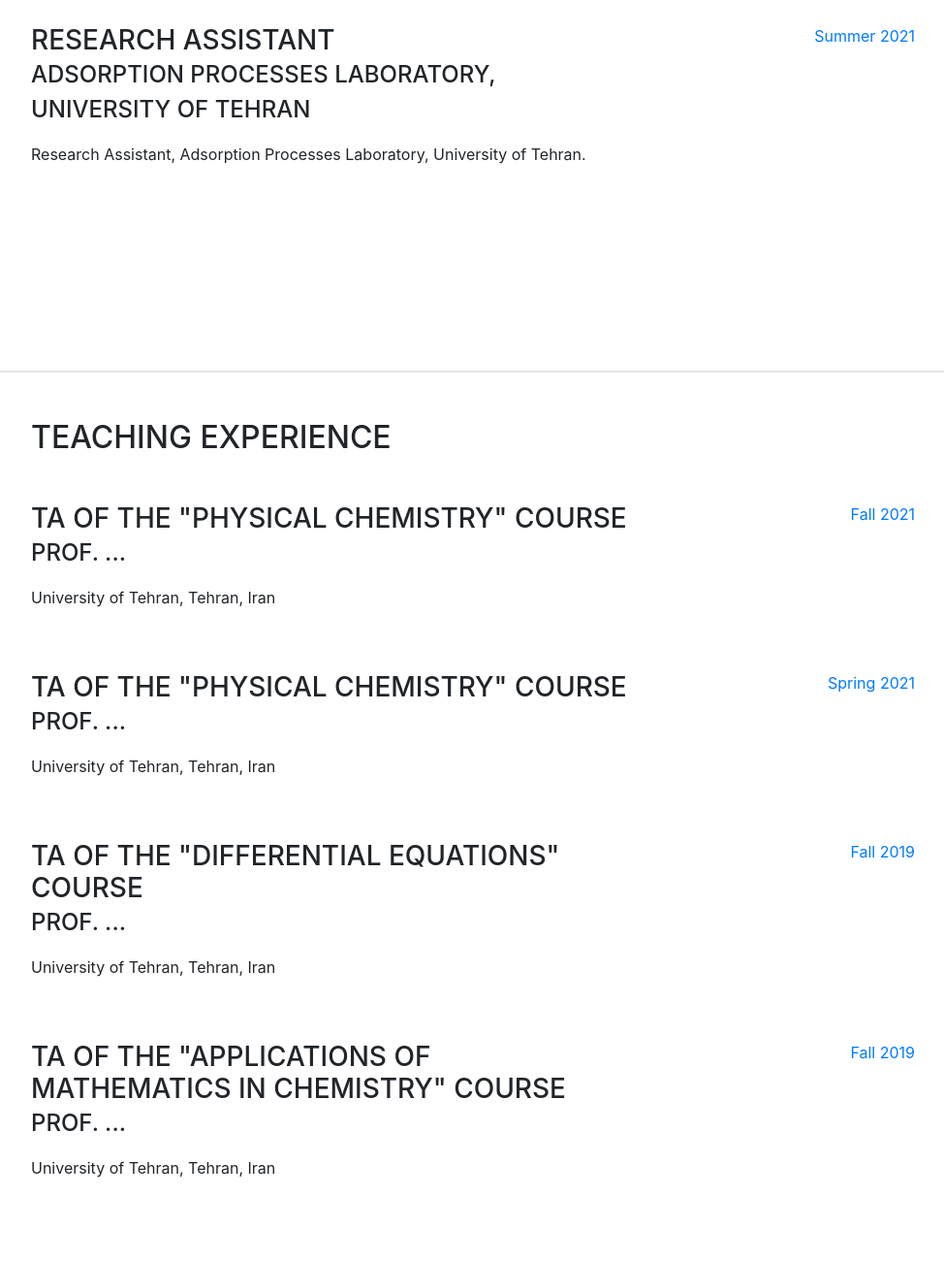
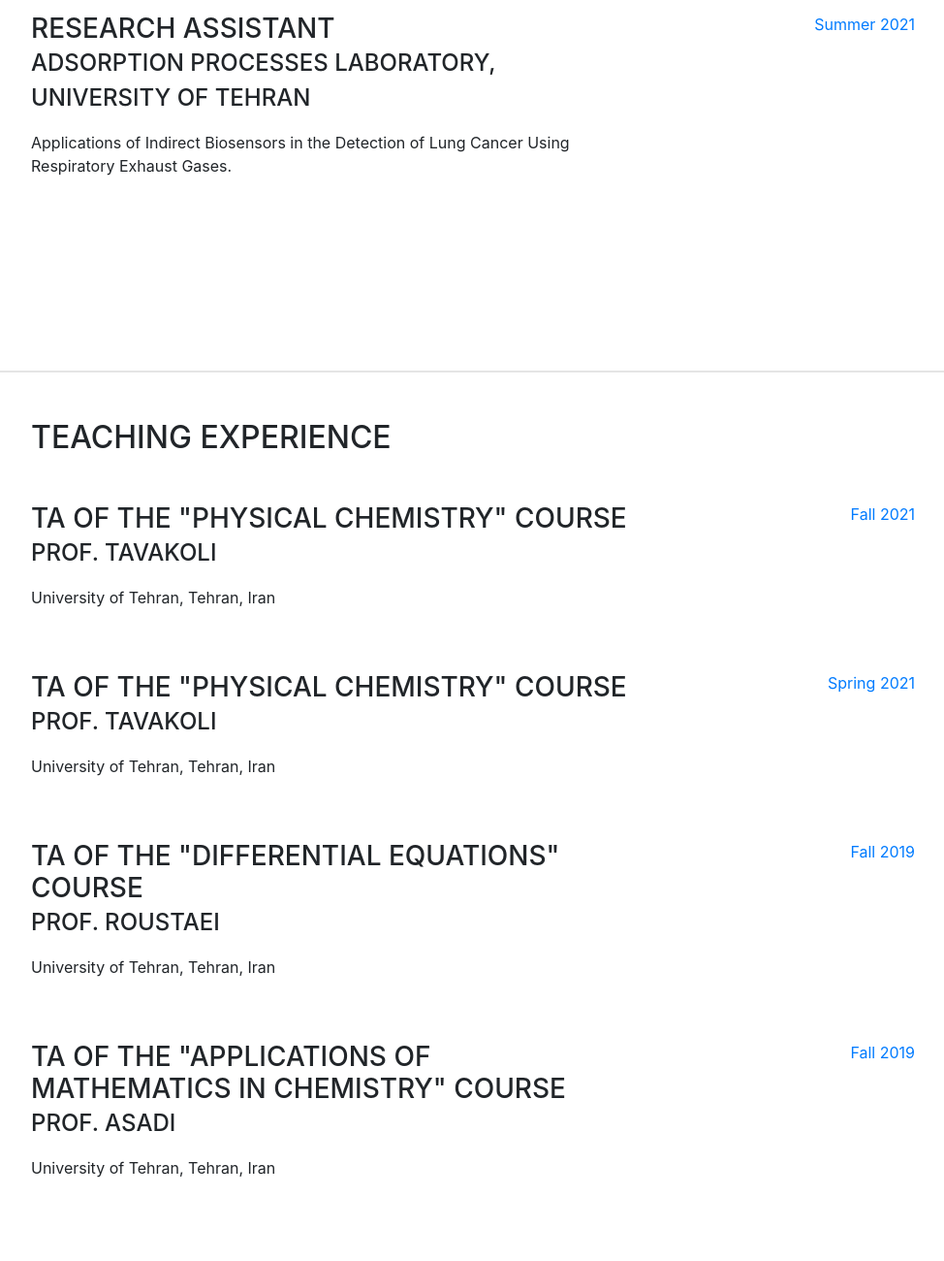
Before and after one commit to reyghorbani/reyghorbani.github.io, a website with bundled scripts: page index.html in a window 1280 px wide. Shown: the part 2020-3320 px from the top of the page at 97% size, without its empty margins (288-1262 px from the left). Built offline with nearby package versions, Linux system fonts and the light colour scheme; a web font is replaced by a local one.

Commit message:
add profess name

```diff
--- a/index.html
+++ b/index.html
@@ -128,23 +128,12 @@
             <div class="resume-content mr-auto">
               <h3 class="mb-0">Research Assistant </h3>
               <div class="subheading mb-3">Adsorption Processes Laboratory, University of Tehran</div>
-              <p>Research Assistant, Adsorption Processes Laboratory, University of Tehran.</p>
+              <p>Applications of Indirect Biosensors in the Detection of Lung Cancer Using Respiratory Exhaust Gases.</p>
             </div>
             <div class="resume-date text-md-right">
               <span class="text-primary">Summer 2021</span>
             </div>
           </div>
-
-          <!-- <div class="resume-item d-flex flex-column flex-md-row mb-5">
-            <div class="resume-content mr-auto">
-              <h3 class="mb-0">Probing the effects of load-balancing in NDN-based networks</h3>
-              <div class="subheading mb-3">BSc Thesis</div>
-              <p>Evaluated the influences of the "power-of-two-choices" load-balancing scheme in a network grid while using NDN as the base network architecture. For this project, I was advised by Dr. Gharib and Prof. Movaghar from Sharif University of Technology.</p>
-            </div>
-            <div class="resume-date text-md-right">
-              <span class="text-primary">2017 - 2019</span>
-            </div>
-          </div> -->
 
         </div>
 
@@ -216,7 +205,7 @@
           <div class="resume-item d-flex flex-column flex-md-row mb-5">
             <div class="resume-content mr-auto">
               <h3 class="mb-0">TA of the "Physical Chemistry" course</h3>
-              <div class="subheading mb-3">Prof. ...</div>
+              <div class="subheading mb-3">Prof. Tavakoli</div>
               <p>University of Tehran, Tehran, Iran</p>
             </div>
             <div class="resume-date text-md-right">
@@ -227,7 +216,7 @@
           <div class="resume-item d-flex flex-column flex-md-row mb-5">
             <div class="resume-content mr-auto">
               <h3 class="mb-0">TA of the "Physical Chemistry" course</h3>
-              <div class="subheading mb-3">Prof. ...</div>
+              <div class="subheading mb-3">Prof. Tavakoli</div>
               <p>University of Tehran, Tehran, Iran</p>
             </div>
             <div class="resume-date text-md-right">
@@ -238,7 +227,7 @@
           <div class="resume-item d-flex flex-column flex-md-row mb-5">
             <div class="resume-content mr-auto">
               <h3 class="mb-0">TA of the "Differential Equations" course</h3>
-              <div class="subheading mb-3">Prof. ...</div>
+              <div class="subheading mb-3">Prof. Roustaei</div>
               <p>University of Tehran, Tehran, Iran</p>
             </div>
             <div class="resume-date text-md-right">
@@ -249,7 +238,7 @@
           <div class="resume-item d-flex flex-column flex-md-row mb-5">
             <div class="resume-content mr-auto">
               <h3 class="mb-0">TA of the "Applications of Mathematics in Chemistry" course</h3>
-              <div class="subheading mb-3">Prof. ...</div>
+              <div class="subheading mb-3">Prof. Asadi</div>
               <p>University of Tehran, Tehran, Iran</p>
             </div>
             <div class="resume-date text-md-right">
@@ -268,7 +257,7 @@
 
 
 
-          <div class="resume-item d-flex flex-column flex-md-row mb-5">
+          <!-- <div class="resume-item d-flex flex-column flex-md-row mb-5">
             <div class="resume-content mr-auto">
               <h3 class="mb-0">Technical Laboratory, University of Tehran</h3>
               <div class="subheading mb-3">Research Assistant</div>
@@ -277,7 +266,7 @@
             <div class="resume-date text-md-right">
               <span class="text-primary">Fall 2021 - Present</span>
             </div>
-          </div>
+          </div> -->
 
           <div class="resume-item d-flex flex-column flex-md-row mb-5">
             <div class="resume-content mr-auto">
@@ -332,9 +321,6 @@
             <b>Simulink</b>
           </li>
         </ul>
-
-
-
       </section>
 
       <hr class="m-0">
```
